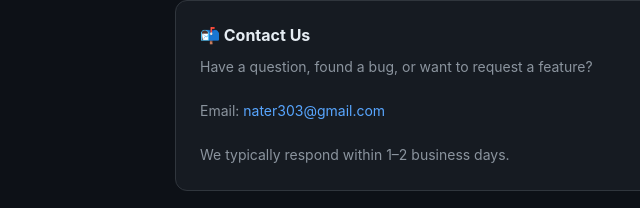
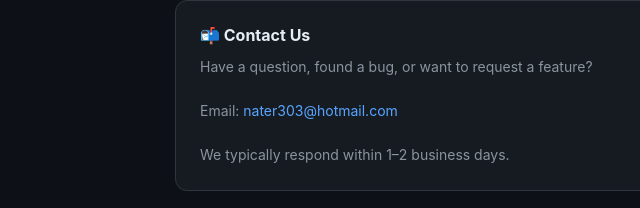
Before and after one commit to nater303/adminkit, a plain HTML site: page index.html in a window 1280 px wide. Shown: the part 259-467 px from the top of the page, 109-749 px from the left. Drawn offline with Linux system fonts and the light colour scheme.

Commit message:
Update index.html

```diff
--- a/index.html
+++ b/index.html
@@ -47,7 +47,7 @@
             <h3>📬 Contact Us</h3>
             <p>Have a question, found a bug, or want to request a feature?</p>
             <br>
-            <p>Email: <a class="email" href="mailto:nater303@gmail.com">nater303@gmail.com</a></p>
+            <p>Email: <a class="email" href="mailto:nater303@hotmail.com">nater303@hotmail.com</a></p>
             <br>
             <p>We typically respond within 1–2 business days.</p>
         </div>
```
